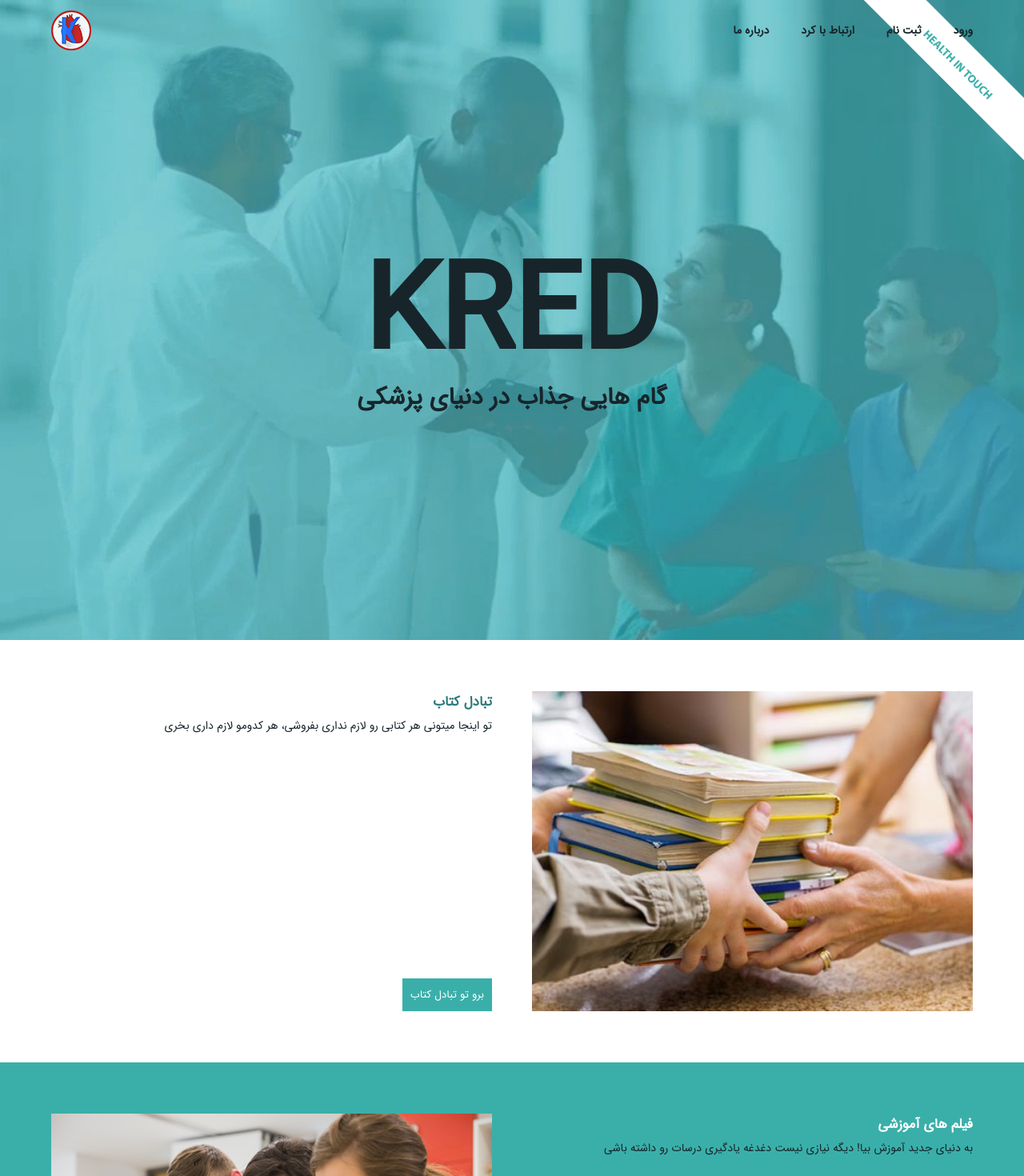
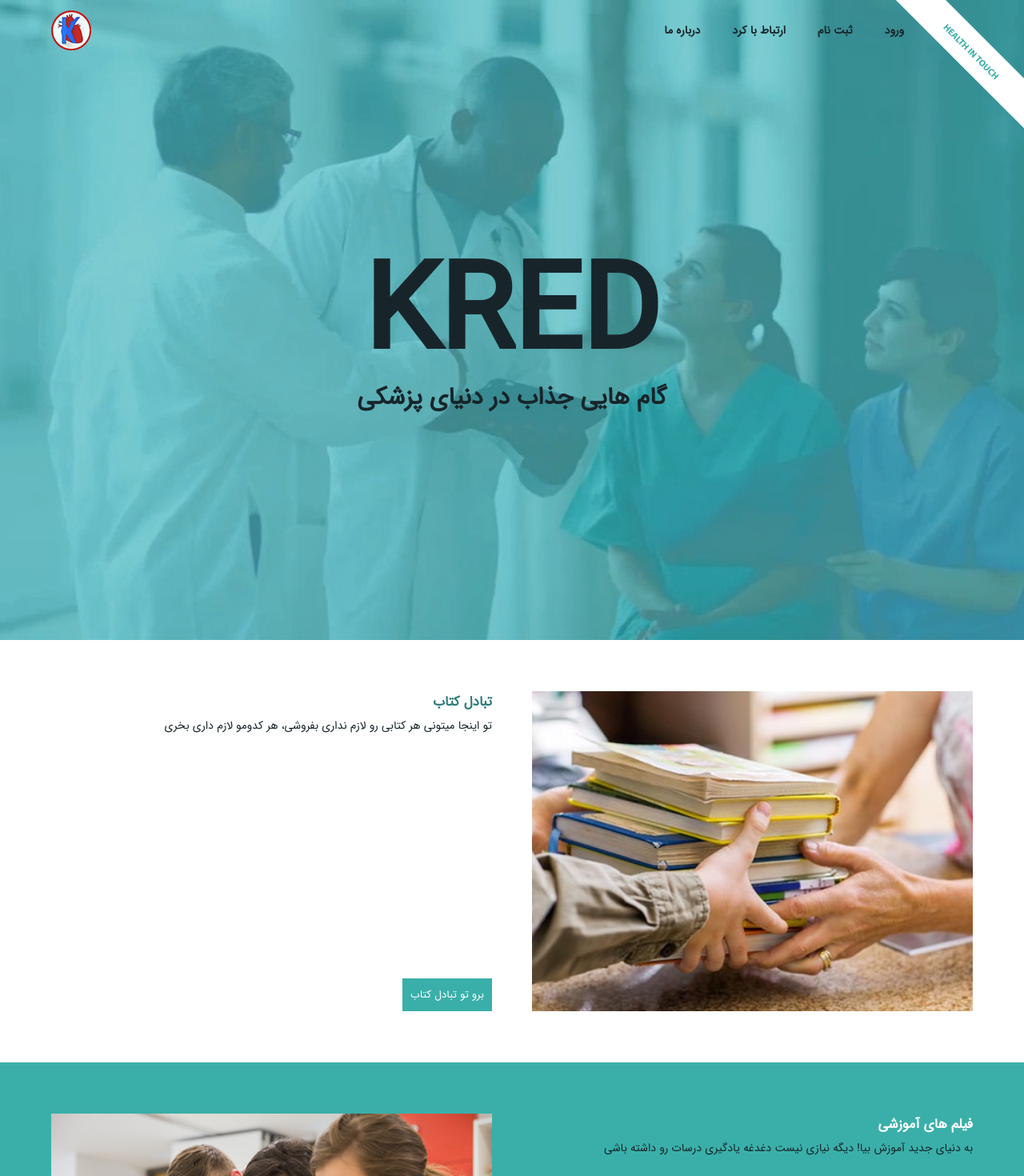
Before and after one commit to abelmiri/kred-frontend, a React (Create React App) app: page / in a window 1280 px wide. Shown: the top 1470 px of the page at 80% size. Built offline with nearby package versions, Linux system fonts and the light colour scheme.

Commit message:
pagination edited, some fixes

```diff
--- a/src/App.js
+++ b/src/App.js
@@ -24,22 +24,30 @@
         const rect = target.getBoundingClientRect()
         target.style.position = "fixed"
         target.style.height = rect.height + "px"
-        target.style.zIndex = "11"
         target.style.left = rect.left + "px"
         target.style.top = rect.top + "px"
+        document.body.clientWidth > 500 ? target.style.zIndex = "2" : target.style.zIndex = "11"
         const shit = target.cloneNode(true)
         target.remove()
         document.body.append(shit)
         setTimeout(() =>
         {
-            shit.style.borderRadius = "50%"
+            shit.style.borderRadius = "100%"
             shit.style.height = rect.width + "px"
-            shit.style.left = `calc((100vw - ${rect.width}px) / 2)`
-            shit.style.top = `calc((100vh - ${rect.width}px) / 2)`
-            if (document.body.clientWidth > 500) shit.style.transform = "scale(2)"
+            shit.style.zIndex = "11"
+            if (document.body.clientWidth > 500)
+            {
+                shit.style.transform = "scale(3)"
+                shit.style.left = `calc((100vw - ${rect.width}px) / 2)`
+                shit.style.top = `calc((100vh - ${rect.width}px) / 2)`
+            }
+            else
+            {
+                shit.style.transform = "scale(7)"
+            }
             setTimeout(() =>
             {
-                document.body.clientWidth > 500 ? shit.style.transform = "scale(18)" : shit.style.transform = "scale(4)"
+                if (document.body.clientWidth > 500) shit.style.transform = "scale(20)"
                 setTimeout(() =>
                 {
                     this.setState({...this.state, redirect: true, page}, () =>
@@ -49,9 +57,9 @@
                             setTimeout(() => shit.remove(), 800)
                         }),
                     )
-                }, 250)
-            }, 250)
-        }, 150)
+                }, 200)
+            }, 100)
+        }, 20)
     }
 
     render()
--- a/src/Components/Header.js
+++ b/src/Components/Header.js
@@ -1,5 +1,8 @@
 import React, {Component} from "react"
 import Logo from "../Media/Images/Logo.png"
+import {Link} from "react-router-dom"
+
+const primaryColor = "#3AAFA9"
 
 class Header extends Component
 {
@@ -18,7 +21,7 @@
     onScroll()
     {
         const {isTransparent} = this.state
-        if (window.scrollY >= window.innerHeight)
+        if (window.scrollY >= window.innerHeight - 50)
         {
             if (isTransparent) this.setState({...this.state, isTransparent: false})
         }
@@ -32,7 +35,7 @@
     {
         const {isTransparent} = this.state
         return (
-            <div style={{backgroundColor: isTransparent ? "transparent" : "white"}} className='header-container'>
+            <div style={isTransparent ? {backgroundColor: "transparent", borderBottom: `1px solid transparent`} : {backgroundColor: "white", borderBottom: `1px solid ${primaryColor}`}} className='header-container'>
                 <div className='header-buttons'>
                     <div className='header-buttons-title'>ورود</div>
                     <div className='header-buttons-title'>ثبت نام</div>
@@ -41,7 +44,9 @@
                 </div>
                 <div className='header-logo-cont'>
                     <h1 style={{opacity: isTransparent ? 0 : 1}} className='header-logo-cont-title'>KRED</h1>
-                    <img src={Logo} className='header-logo' alt='kred logo'/>
+                    <Link to="/" className='header-logo-cont'>
+                        <img src={Logo} className='header-logo' alt='kred logo'/>
+                    </Link>
                 </div>
             </div>
         )
--- a/src/Components/HomePage.js
+++ b/src/Components/HomePage.js
@@ -30,7 +30,7 @@
                     <div className='home-exchange-text'>
                         <h3 className='home-exchange-title'>تبادل کتاب</h3>
                         <div className='home-exchange-description'>تو اینجا میتونی هر کتابی رو لازم نداری بفروشی، هر کدومو لازم داری بخری</div>
-                        <Material type='button' backgroundColor='rgba(255,255,255,0.3)' className='home-exchange-butt' onClick={this.changeRoute}>برو تو تبادل کتاب</Material>
+                        <button className='home-exchange-butt' onClick={this.changeRoute}>برو تو تبادل کتاب</button>
                     </div>
                 </div>
                 <div className='home-videos'>
--- a/src/Styles/header.scss
+++ b/src/Styles/header.scss
@@ -6,12 +6,13 @@
   top: 0;
   right: 0;
   left: 0;
-  padding: 0 5%;
+  padding: 0 150px 0 5%;
   height: 75px;
   display: flex;
   z-index: 10;
+  transition: all linear $color-animation-duration;
   @media screen and (max-width: 480px) {
-    transition: background-color linear 0.1s;
+    padding: 0 5%;
   }
 }
 
@@ -22,6 +23,7 @@
   align-items: center;
   font-size: $home-regular-font-size;
   font-weight: bold;
+  text-shadow: 0 0 0 3px rgba(255, 255, 255, .4);
 
   @media screen and (max-width: 480px) {
     flex-grow: 1;
--- a/src/Styles/home.scss
+++ b/src/Styles/home.scss
@@ -4,7 +4,7 @@
   position: absolute;
   top: 0;
   right: 0;
-  width: 200px;
+  width: 160px;
 }
 
 .home-background-img {
@@ -103,7 +103,7 @@
   color: $very-light-color;
   padding: 10px;
   cursor: pointer;
-  transition: all linear 0.2s, opacity linear 0.8s, scale linear 0.8s, color linear 0.1s;
+  transition: all ease $normal-animation-duration, border-radius linear $short-animation-duration, opacity ease $opacity-animation-duration, scale ease $scale-animation-duration, color ease $color-animation-duration;
 
   @media screen and (max-width: 800px) {
     right: 50px;
--- a/src/Styles/variables.scss
+++ b/src/Styles/variables.scss
@@ -3,6 +3,12 @@
 $dark-color: #17252A;
 $light-color: #DEF2F1;
 $very-light-color: #FEFFFF;
+
+$short-animation-duration: .1s;
+$normal-animation-duration: .3s;
+$color-animation-duration: .2s;
+$scale-animation-duration: .5s;
+$opacity-animation-duration: .7s;
 
 $big-title-font-size: 20px;
 
```
